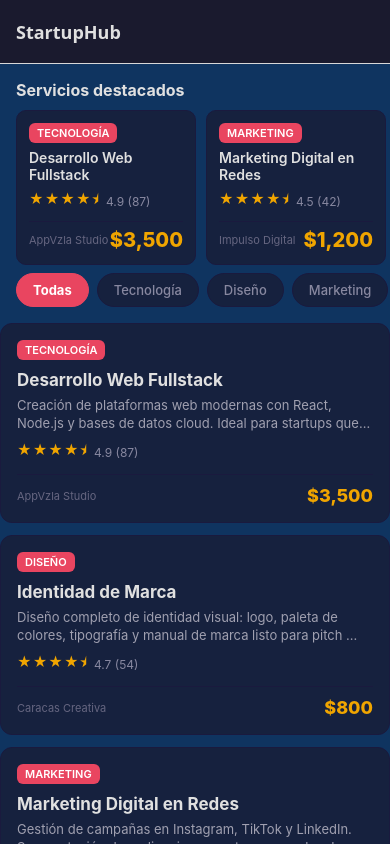
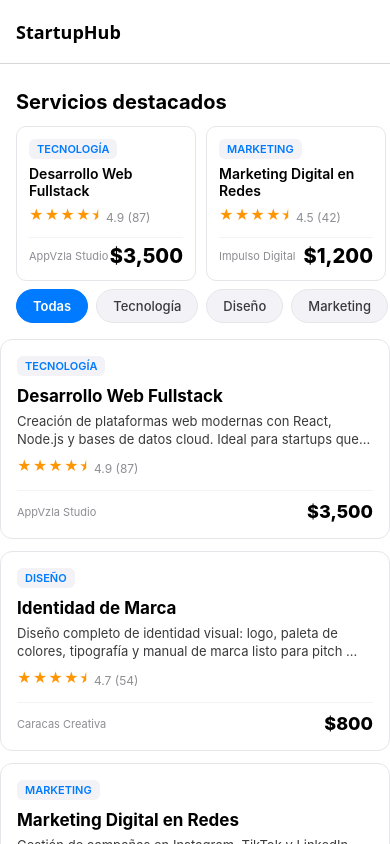
Before and after one commit to AnferneeDev/technical-test, a React Native app: screen / in a window 390 px wide. Built offline with nearby package versions, Linux system fonts and the light colour scheme.

Commit message:
style: modernize UI with Apple-inspired light theme

```diff
--- a/App.tsx
+++ b/App.tsx
@@ -12,8 +12,8 @@ export default function App() {
     <NavigationContainer>
       <Stack.Navigator
         screenOptions={{
-          headerStyle: { backgroundColor: "#1a1a2e" },
-          headerTintColor: "#e0e0e0",
+          headerStyle: { backgroundColor: "#FFFFFF" },
+          headerTintColor: "#000000",
           headerTitleStyle: { fontWeight: "600" },
         }}
       >
--- a/src/components/CategoryChips.tsx
+++ b/src/components/CategoryChips.tsx
@@ -52,21 +52,21 @@ const styles = StyleSheet.create({
     paddingHorizontal: 16,
     paddingVertical: 8,
     borderRadius: 20,
-    backgroundColor: "#16213e",
+    backgroundColor: "#F2F2F7",
     borderWidth: 1,
-    borderColor: "#1a1a3e",
+    borderColor: "#E5E5EA",
   },
   chipActive: {
-    backgroundColor: "#e94560",
-    borderColor: "#e94560",
+    backgroundColor: "#007AFF",
+    borderColor: "#007AFF",
   },
   chipText: {
-    color: "#8888a0",
+    color: "#3A3A3C",
     fontSize: 13,
     fontWeight: "500",
   },
   chipTextActive: {
     color: "#fff",
-    fontWeight: "700",
+    fontWeight: "600",
   },
 });
--- a/src/components/ServiceCard.tsx
+++ b/src/components/ServiceCard.tsx
@@ -82,21 +82,21 @@ export default function ServiceCard({
 
 const styles = StyleSheet.create({
   cardFull: {
-    backgroundColor: "#16213e",
+    backgroundColor: "#FFFFFF",
     borderRadius: 12,
     padding: 16,
     marginBottom: 12,
     borderWidth: 1,
-    borderColor: "#1a1a3e",
+    borderColor: "#E5E5EA",
   },
   cardCompact: {
-    backgroundColor: "#16213e",
+    backgroundColor: "#FFFFFF",
     borderRadius: 10,
     padding: 12,
     marginRight: 10,
     width: 180,
     borderWidth: 1,
-    borderColor: "#1a1a3e",
+    borderColor: "#E5E5EA",
   },
   headerRow: {
     flexDirection: "row",
@@ -109,19 +109,19 @@ const styles = StyleSheet.create({
     marginBottom: 6,
   },
   categoryBadge: {
-    backgroundColor: "#e94560",
+    backgroundColor: "#F2F2F7",
     paddingHorizontal: 8,
     paddingVertical: 3,
     borderRadius: 6,
   },
   categoryText: {
-    color: "#fff",
+    color: "#007AFF",
     fontSize: 11,
     fontWeight: "600",
     textTransform: "uppercase",
   },
   unavailableBadge: {
-    backgroundColor: "#e74c3c",
+    backgroundColor: "#FF3B30",
     paddingHorizontal: 8,
     paddingVertical: 3,
     borderRadius: 6,
@@ -138,19 +138,19 @@ const styles = StyleSheet.create({
     marginBottom: 8,
   },
   name: {
-    color: "#e0e0e0",
+    color: "#000000",
     fontSize: 17,
     fontWeight: "700",
     marginBottom: 6,
   },
   nameCompact: {
-    color: "#e0e0e0",
+    color: "#000000",
     fontSize: 14,
     fontWeight: "600",
     marginBottom: 6,
   },
   description: {
-    color: "#a0a0b0",
+    color: "#3A3A3C",
     fontSize: 13,
     lineHeight: 18,
     marginBottom: 8,
@@ -170,12 +170,12 @@ const styles = StyleSheet.create({
     gap: 6,
   },
   stars: {
-    color: "#f0a500",
+    color: "#FF9500",
     fontSize: 14,
     letterSpacing: 1,
   },
   ratingText: {
-    color: "#8888a0",
+    color: "#8E8E93",
     fontSize: 12,
   },
   footer: {
@@ -184,7 +184,7 @@ const styles = StyleSheet.create({
     alignItems: "center",
     paddingTop: 10,
     borderTopWidth: 1,
-    borderTopColor: "#1a1a3e",
+    borderTopColor: "#F2F2F7",
   },
   footerCompact: {
     flexDirection: "row",
@@ -192,19 +192,19 @@ const styles = StyleSheet.create({
     alignItems: "center",
     paddingTop: 6,
     borderTopWidth: 1,
-    borderTopColor: "#1a1a3e",
+    borderTopColor: "#F2F2F7",
   },
   provider: {
-    color: "#666680",
+    color: "#8E8E93",
     fontSize: 11,
   },
   price: {
-    color: "#f0a500",
+    color: "#000000",
     fontSize: 18,
     fontWeight: "800",
   },
   priceCompact: {
-    color: "#f0a500",
+    color: "#000000",
     fontSize: 20,
     fontWeight: "800",
   },
--- a/src/components/StateWrapper.tsx
+++ b/src/components/StateWrapper.tsx
@@ -25,7 +25,7 @@ export default function StateWrapper({
   if (loading) {
     return (
       <View style={styles.centered}>
-        <ActivityIndicator size="large" color="#e94560" />
+        <ActivityIndicator size="large" color="#007AFF" />
         <Text style={styles.statusText}>Cargando servicios...</Text>
       </View>
     );
@@ -67,38 +67,38 @@ const styles = StyleSheet.create({
     padding: 40,
   },
   statusText: {
-    color: "#8888a0",
+    color: "#8E8E93",
     fontSize: 14,
     marginTop: 12,
     textAlign: "center",
   },
   errorIcon: {
-    color: "#e74c3c",
+    color: "#FF3B30",
     fontSize: 48,
     fontWeight: "800",
     marginBottom: 8,
   },
   errorTitle: {
-    color: "#e74c3c",
+    color: "#FF3B30",
     fontSize: 18,
     fontWeight: "700",
     marginBottom: 4,
   },
   emptyIcon: {
-    color: "#666680",
+    color: "#8E8E93",
     fontSize: 48,
     fontWeight: "800",
     marginBottom: 8,
   },
   emptyTitle: {
-    color: "#8888a0",
+    color: "#000000",
     fontSize: 18,
     fontWeight: "700",
     marginBottom: 4,
   },
   retryButton: {
     marginTop: 20,
-    backgroundColor: "#e94560",
+    backgroundColor: "#007AFF",
     paddingHorizontal: 24,
     paddingVertical: 10,
     borderRadius: 8,
--- a/src/screens/DetailScreen.tsx
+++ b/src/screens/DetailScreen.tsx
@@ -108,7 +108,7 @@ export default function DetailScreen({ route, navigation }: Props) {
 const styles = StyleSheet.create({
   container: {
     flex: 1,
-    backgroundColor: "#0f3460",
+    backgroundColor: "#FFFFFF",
   },
   content: {
     padding: 20,
@@ -120,19 +120,19 @@ const styles = StyleSheet.create({
     marginBottom: 14,
   },
   categoryBadge: {
-    backgroundColor: "#e94560",
+    backgroundColor: "#F2F2F7",
     paddingHorizontal: 10,
     paddingVertical: 4,
     borderRadius: 6,
   },
   categoryText: {
-    color: "#fff",
+    color: "#007AFF",
     fontSize: 12,
     fontWeight: "600",
     textTransform: "uppercase",
   },
   unavailableBadge: {
-    backgroundColor: "#e74c3c",
+    backgroundColor: "#FF3B30",
     paddingHorizontal: 10,
     paddingVertical: 4,
     borderRadius: 6,
@@ -143,13 +143,13 @@ const styles = StyleSheet.create({
     fontWeight: "600",
   },
   name: {
-    color: "#e0e0e0",
+    color: "#000000",
     fontSize: 24,
     fontWeight: "800",
     marginBottom: 4,
   },
   provider: {
-    color: "#666680",
+    color: "#8E8E93",
     fontSize: 14,
     marginBottom: 16,
   },
@@ -157,7 +157,7 @@ const styles = StyleSheet.create({
     marginBottom: 12,
   },
   price: {
-    color: "#f0a500",
+    color: "#000000",
     fontSize: 28,
     fontWeight: "800",
   },
@@ -172,21 +172,21 @@ const styles = StyleSheet.create({
     marginBottom: 20,
   },
   stars: {
-    color: "#f0a500",
+    color: "#FF9500",
     fontSize: 18,
     letterSpacing: 2,
   },
   ratingText: {
-    color: "#8888a0",
+    color: "#8E8E93",
     fontSize: 14,
   },
   divider: {
     height: 1,
-    backgroundColor: "#1a1a3e",
+    backgroundColor: "#F2F2F7",
     marginVertical: 20,
   },
   sectionLabel: {
-    color: "#8888a0",
+    color: "#8E8E93",
     fontSize: 12,
     fontWeight: "600",
     textTransform: "uppercase",
@@ -194,7 +194,7 @@ const styles = StyleSheet.create({
     letterSpacing: 1,
   },
   description: {
-    color: "#c0c0d0",
+    color: "#3A3A3C",
     fontSize: 15,
     lineHeight: 22,
   },
@@ -207,14 +207,14 @@ const styles = StyleSheet.create({
     flex: 1,
   },
   detailLabel: {
-    color: "#666680",
+    color: "#8E8E93",
     fontSize: 12,
     fontWeight: "600",
     marginBottom: 4,
     textTransform: "uppercase",
   },
   detailValue: {
-    color: "#e0e0e0",
+    color: "#000000",
     fontSize: 14,
   },
   tagsRow: {
@@ -224,25 +224,25 @@ const styles = StyleSheet.create({
     flexWrap: "wrap",
   },
   tag: {
-    backgroundColor: "#16213e",
+    backgroundColor: "#F2F2F7",
     paddingHorizontal: 10,
     paddingVertical: 4,
     borderRadius: 8,
     borderWidth: 1,
-    borderColor: "#1a1a3e",
+    borderColor: "#E5E5EA",
   },
   tagText: {
-    color: "#8888a0",
+    color: "#3A3A3C",
     fontSize: 12,
   },
   actionArea: {
     alignItems: "center",
   },
   ctaButton: {
-    backgroundColor: "#e94560",
+    backgroundColor: "#007AFF",
     paddingHorizontal: 32,
     paddingVertical: 14,
-    borderRadius: 10,
+    borderRadius: 12,
     width: "100%",
     alignItems: "center",
   },
@@ -252,20 +252,20 @@ const styles = StyleSheet.create({
     fontWeight: "700",
   },
   ctaButtonDisabled: {
-    backgroundColor: "#1a1a3e",
+    backgroundColor: "#F2F2F7",
     paddingHorizontal: 32,
     paddingVertical: 14,
-    borderRadius: 10,
+    borderRadius: 12,
     width: "100%",
     alignItems: "center",
   },
   ctaTextDisabled: {
-    color: "#555570",
+    color: "#C7C7CC",
     fontSize: 16,
     fontWeight: "700",
   },
   unavailableReason: {
-    color: "#e74c3c",
+    color: "#FF3B30",
     fontSize: 12,
     textAlign: "center",
     marginTop: 10,
--- a/src/screens/HomeScreen.tsx
+++ b/src/screens/HomeScreen.tsx
@@ -95,17 +95,18 @@ export default function HomeScreen({ navigation }: Props) {
 const styles = StyleSheet.create({
   container: {
     flex: 1,
-    backgroundColor: "#0f3460",
+    backgroundColor: "#FFFFFF",
   },
   featuredSection: {
     paddingTop: 16,
   },
   sectionTitle: {
-    color: "#e0e0e0",
-    fontSize: 16,
+    color: "#000000",
+    fontSize: 20,
     fontWeight: "700",
     paddingHorizontal: 16,
-    marginBottom: 10,
+    marginBottom: 12,
+    marginTop: 10,
   },
   featuredContent: {
     paddingLeft: 16,
--- a/src/screens/RequestScreen.tsx
+++ b/src/screens/RequestScreen.tsx
@@ -122,7 +122,7 @@ export default function RequestScreen({ route }: Props) {
           value={form.fullName}
           onChangeText={(v) => handleChange("fullName", v)}
           placeholder="Ej. María Rodríguez"
-          placeholderTextColor="#555570"
+          placeholderTextColor="#8E8E93"
           autoCapitalize="words"
         />
         {errors.fullName && (
@@ -137,7 +137,7 @@ export default function RequestScreen({ route }: Props) {
           value={form.phone}
           onChangeText={(v) => handleChange("phone", v)}
           placeholder="Ej. +58 412 123 4567"
-          placeholderTextColor="#555570"
+          placeholderTextColor="#8E8E93"
           keyboardType="phone-pad"
         />
         {errors.phone && (
@@ -152,7 +152,7 @@ export default function RequestScreen({ route }: Props) {
           value={form.preferredDate}
           onChangeText={(v) => handleChange("preferredDate", v)}
           placeholder="Ej. 2026-06-15"
-          placeholderTextColor="#555570"
+          placeholderTextColor="#8E8E93"
           keyboardType="numbers-and-punctuation"
         />
         {errors.preferredDate && (
@@ -189,65 +189,65 @@ export default function RequestScreen({ route }: Props) {
 const styles = StyleSheet.create({
   container: {
     flex: 1,
-    backgroundColor: "#0f3460",
+    backgroundColor: "#FFFFFF",
   },
   content: {
     padding: 20,
     paddingBottom: 40,
   },
   serviceInfo: {
-    backgroundColor: "#16213e",
+    backgroundColor: "#F2F2F7",
     padding: 16,
-    borderRadius: 10,
+    borderRadius: 12,
     marginBottom: 24,
     borderWidth: 1,
-    borderColor: "#1a1a3e",
+    borderColor: "#E5E5EA",
   },
   serviceName: {
-    color: "#e0e0e0",
+    color: "#000000",
     fontSize: 17,
     fontWeight: "700",
     marginBottom: 4,
   },
   serviceProvider: {
-    color: "#666680",
+    color: "#8E8E93",
     fontSize: 13,
   },
   fieldGroup: {
     marginBottom: 18,
   },
   label: {
-    color: "#c0c0d0",
+    color: "#3A3A3C",
     fontSize: 14,
     fontWeight: "600",
     marginBottom: 6,
   },
   input: {
-    backgroundColor: "#16213e",
+    backgroundColor: "#FFFFFF",
     borderWidth: 1,
-    borderColor: "#1a1a3e",
-    borderRadius: 8,
+    borderColor: "#E5E5EA",
+    borderRadius: 10,
     padding: 12,
-    color: "#e0e0e0",
+    color: "#000000",
     fontSize: 15,
   },
   inputError: {
-    borderColor: "#e74c3c",
+    borderColor: "#FF3B30",
   },
   fieldError: {
-    color: "#e74c3c",
+    color: "#FF3B30",
     fontSize: 12,
     marginTop: 4,
   },
   submitButton: {
-    backgroundColor: "#e94560",
+    backgroundColor: "#007AFF",
     paddingVertical: 14,
-    borderRadius: 10,
+    borderRadius: 12,
     alignItems: "center",
     marginTop: 12,
   },
   submitDisabled: {
-    backgroundColor: "#1a1a3e",
+    backgroundColor: "#F2F2F7",
   },
   submitText: {
     color: "#fff",
@@ -255,48 +255,48 @@ const styles = StyleSheet.create({
     fontWeight: "700",
   },
   submitTextDisabled: {
-    color: "#555570",
+    color: "#C7C7CC",
   },
   resultContainer: {
     flex: 1,
-    backgroundColor: "#0f3460",
+    backgroundColor: "#FFFFFF",
     alignItems: "center",
     justifyContent: "center",
     padding: 40,
   },
   successIcon: {
-    color: "#2ecc71",
+    color: "#34C759",
     fontSize: 56,
     fontWeight: "800",
     marginBottom: 16,
   },
   successTitle: {
-    color: "#e0e0e0",
+    color: "#000000",
     fontSize: 22,
     fontWeight: "700",
     marginBottom: 8,
   },
   errorIcon: {
-    color: "#e74c3c",
+    color: "#FF3B30",
     fontSize: 56,
     fontWeight: "800",
     marginBottom: 16,
   },
   errorTitle: {
-    color: "#e74c3c",
+    color: "#FF3B30",
     fontSize: 22,
     fontWeight: "700",
     marginBottom: 8,
   },
   resultText: {
-    color: "#8888a0",
+    color: "#8E8E93",
     fontSize: 15,
     textAlign: "center",
     lineHeight: 22,
     marginBottom: 24,
   },
   retryButton: {
-    backgroundColor: "#e94560",
+    backgroundColor: "#007AFF",
     paddingHorizontal: 24,
     paddingVertical: 10,
     borderRadius: 8,
```
Also changed, not shown: 1 other file (tests, documents, lock files or other folders).
